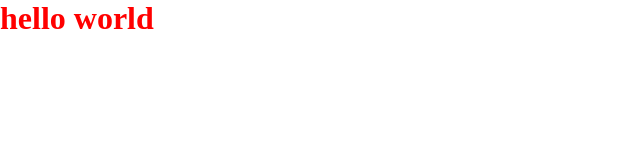
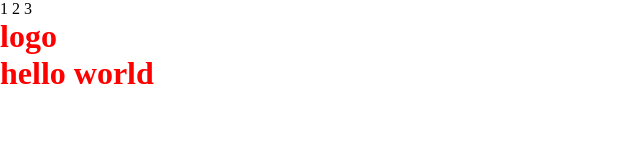
Before and after one commit to deaduchiha/aboulfazl, a website: page index.html in a window 1280 px wide. Shown: the whole page, without its empty margins (0-640 px from the left). Drawn offline with Linux system fonts and the light colour scheme.

Commit message:
Update index.html

```diff
--- a/index.html
+++ b/index.html
@@ -7,6 +7,14 @@
     <link rel="stylesheet" href="style.css" />
   </head>
   <body>
+    <header>
+      <div>
+        <span>1</span>
+        <span>2</span>
+        <span>3</span>
+      </div>
+      <h1>logo</h1>
+    </header>
     <h1>hello world</h1>
   </body>
 </html>
```
